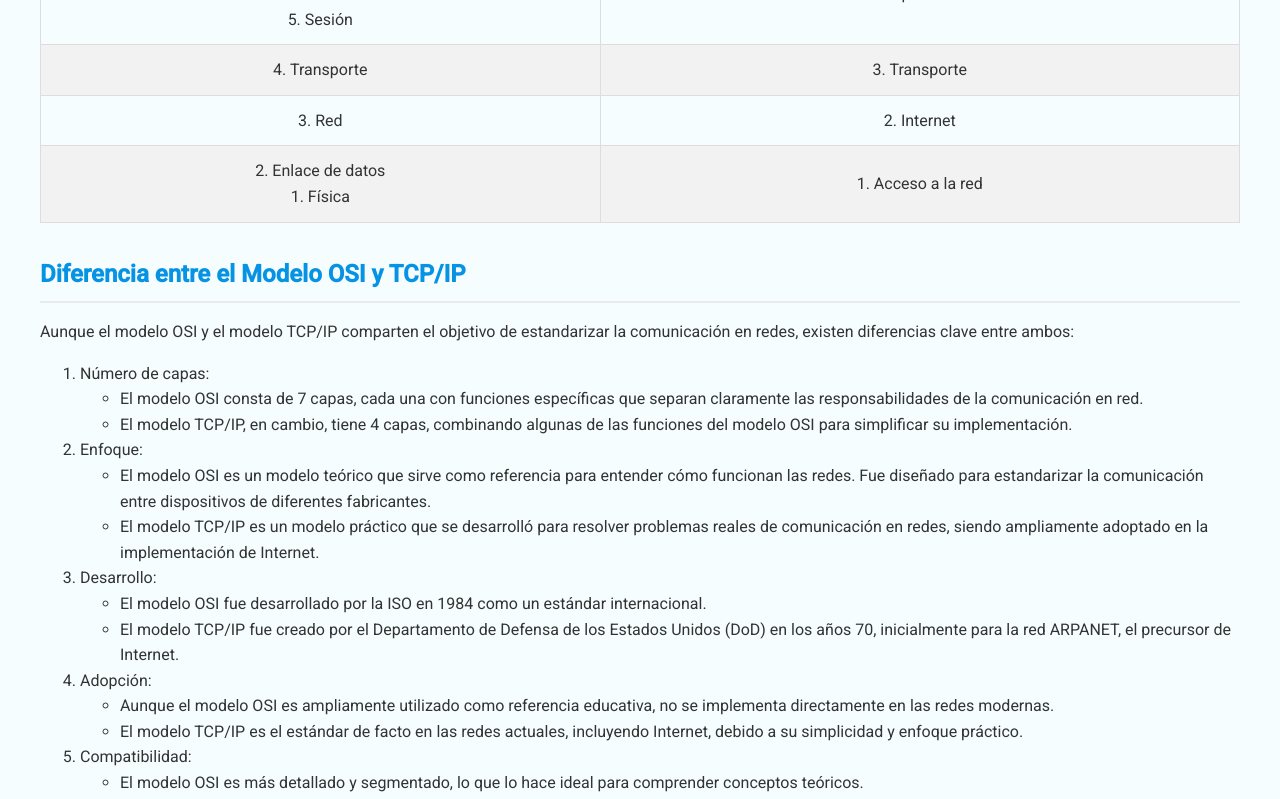
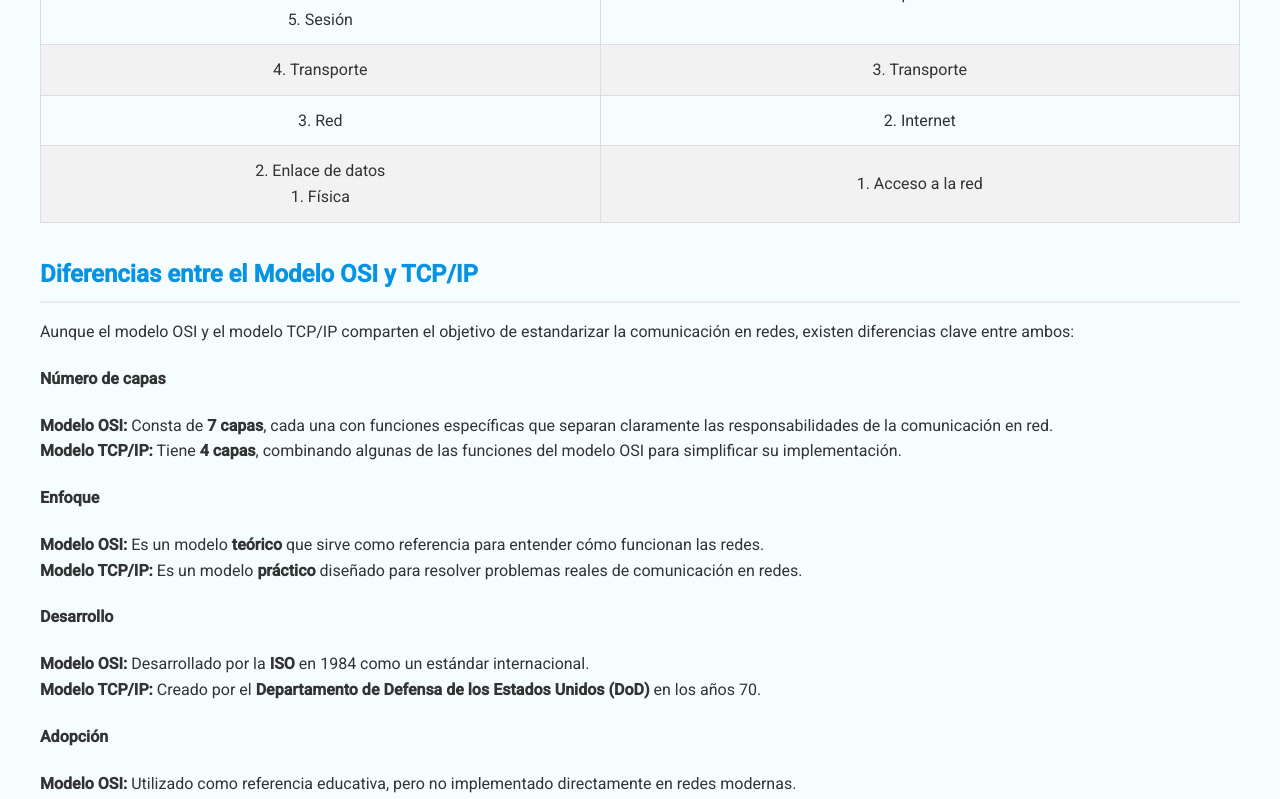
Before and after one commit to wilberquinto455/redes, a Jekyll site: the page built from _posts/2025-03-08-Modelo-TCP-IP.md, in a window 1280 px wide and 1400 px high, scrolled down 1435 px. Shown: the top 799 px of the window. Built offline with Jekyll 4.4.1, drawn with Linux system fonts in a browser that asks for light colours; some of the changed text lies outside the part shown.

Commit message:
post modelo osi 1.7

```diff
--- a/_posts/2025-03-08-Modelo-TCP-IP.md
+++ b/_posts/2025-03-08-Modelo-TCP-IP.md
@@ -92,26 +92,53 @@ El modelo TCP/IP consta de 4 capas principales:
   </table>
 </div>
 
-## Diferencia entre el Modelo OSI y TCP/IP
+## Diferencias entre el Modelo OSI y TCP/IP
 
 Aunque el modelo OSI y el modelo TCP/IP comparten el objetivo de estandarizar la comunicación en redes, existen diferencias clave entre ambos:
-1. Número de capas:
-   * El modelo OSI consta de 7 capas, cada una con funciones específicas que separan claramente las responsabilidades de la comunicación en red.
-   * El modelo TCP/IP, en cambio, tiene 4 capas, combinando algunas de las funciones del modelo OSI para simplificar su implementación.
-2. Enfoque:
-   * El modelo OSI es un modelo teórico que sirve como referencia para entender cómo funcionan las redes. Fue diseñado para estandarizar la comunicación entre dispositivos de diferentes fabricantes.
-   * El modelo TCP/IP es un modelo práctico que se desarrolló para resolver problemas reales de comunicación en redes, siendo ampliamente adoptado en la implementación de Internet.
-3. Desarrollo:
-   * El modelo OSI fue desarrollado por la ISO en 1984 como un estándar internacional.
-   * El modelo TCP/IP fue creado por el Departamento de Defensa de los Estados Unidos (DoD) en los años 70, inicialmente para la red ARPANET, el precursor de Internet.
-4. Adopción:
-   * Aunque el modelo OSI es ampliamente utilizado como referencia educativa, no se implementa directamente en las redes modernas.
-   * El modelo TCP/IP es el estándar de facto en las redes actuales, incluyendo Internet, debido a su simplicidad y enfoque práctico.
-5. Compatibilidad:
-   * El modelo OSI es más detallado y segmentado, lo que lo hace ideal para comprender conceptos teóricos.
-   * El modelo TCP/IP combina capas para facilitar la implementación, lo que lo hace más eficiente en entornos reales.
 
-   ![Descripción de la imagen](../../assets/images/diferenciaTCP-IP.png)
+<div class="comparison-container">
+  <div class="comparison-item">
+    <h4>Número de capas</h4>
+    <p>
+      <strong>Modelo OSI:</strong> Consta de <strong>7 capas</strong>, cada una con funciones específicas que separan claramente las responsabilidades de la comunicación en red.<br>
+      <strong>Modelo TCP/IP:</strong> Tiene <strong>4 capas</strong>, combinando algunas de las funciones del modelo OSI para simplificar su implementación.
+    </p>
+  </div>
+
+  <div class="comparison-item">
+    <h4>Enfoque</h4>
+    <p>
+      <strong>Modelo OSI:</strong> Es un modelo <strong>teórico</strong> que sirve como referencia para entender cómo funcionan las redes.<br>
+      <strong>Modelo TCP/IP:</strong> Es un modelo <strong>práctico</strong> diseñado para resolver problemas reales de comunicación en redes.
+    </p>
+  </div>
+
+  <div class="comparison-item">
+    <h4>Desarrollo</h4>
+    <p>
+      <strong>Modelo OSI:</strong> Desarrollado por la <strong>ISO</strong> en 1984 como un estándar internacional.<br>
+      <strong>Modelo TCP/IP:</strong> Creado por el <strong>Departamento de Defensa de los Estados Unidos (DoD)</strong> en los años 70.
+    </p>
+  </div>
+
+  <div class="comparison-item">
+    <h4>Adopción</h4>
+    <p>
+      <strong>Modelo OSI:</strong> Utilizado como referencia educativa, pero no implementado directamente en redes modernas.<br>
+      <strong>Modelo TCP/IP:</strong> Es el estándar de facto en las redes actuales, incluyendo Internet.
+    </p>
+  </div>
+
+  <div class="comparison-item">
+    <h4>Compatibilidad</h4>
+    <p>
+      <strong>Modelo OSI:</strong> Más detallado y segmentado, ideal para comprender conceptos teóricos.<br>
+      <strong>Modelo TCP/IP:</strong> Combina capas para facilitar la implementación, siendo más eficiente en entornos reales.
+    </p>
+  </div>
+</div>
+
+   ![Descripción de la imagen](../../../../../../../assets/images/diferenciaTCP-IP.png)
 
 ## Conclusión
 
```
